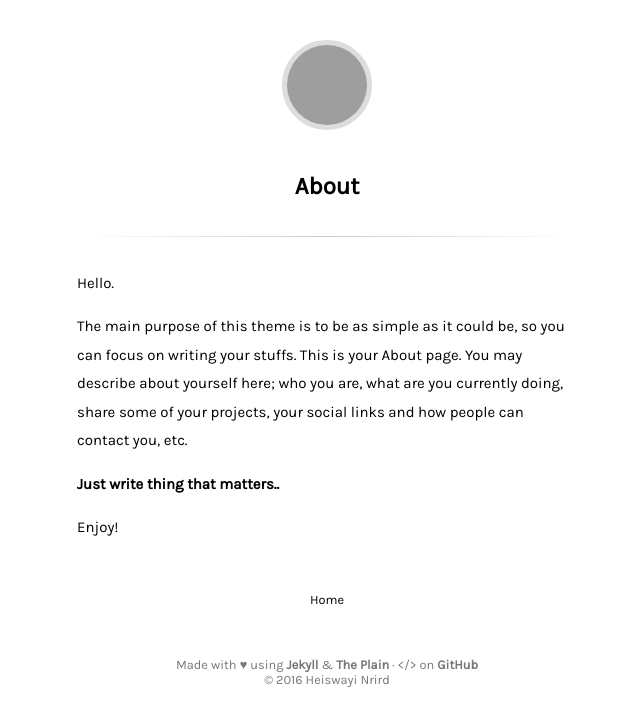
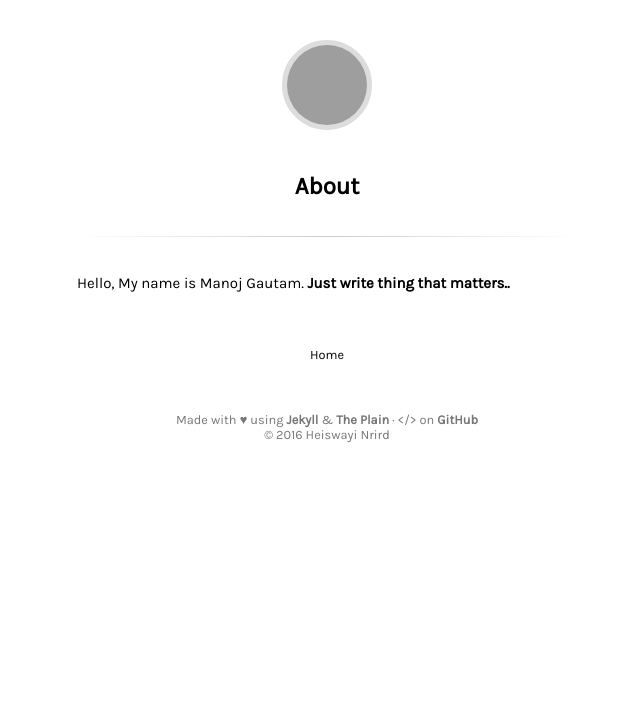
Before and after one commit to nix1947/nix1947.github.io, a Jekyll site: the page built from about.md, in a window 1280 px wide. Shown: the top 726 px of the page, without its empty margins (313-953 px from the left). Built offline with Jekyll 4.4.1, drawn with Linux system fonts in a browser that asks for light colours; grey boxes are pictures that could not be loaded.

Commit message:
changes in aboutme

```diff
--- a/about.md
+++ b/about.md
@@ -2,11 +2,5 @@
 layout: page
 title: About
 ---
-
-Hello.
-
-The main purpose of this theme is to be as simple as it could be, so you can focus on writing your stuffs. This is your About page. You may describe about yourself here; who you are, what are you currently doing, share some of your projects, your social links and how people can contact you, etc.
-
+Hello, My name is Manoj Gautam.
 **Just write thing that matters..**
-
-Enjoy!
```
